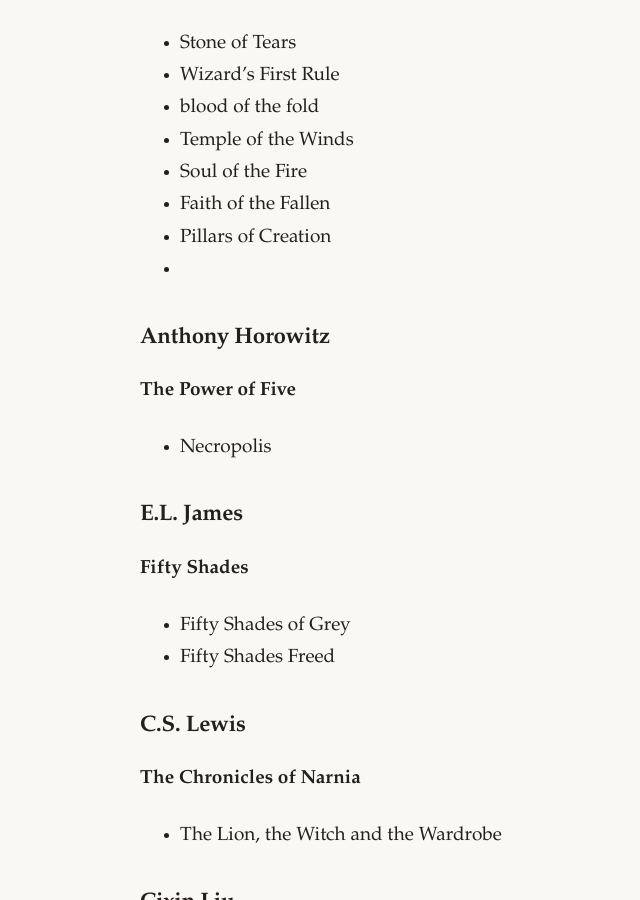
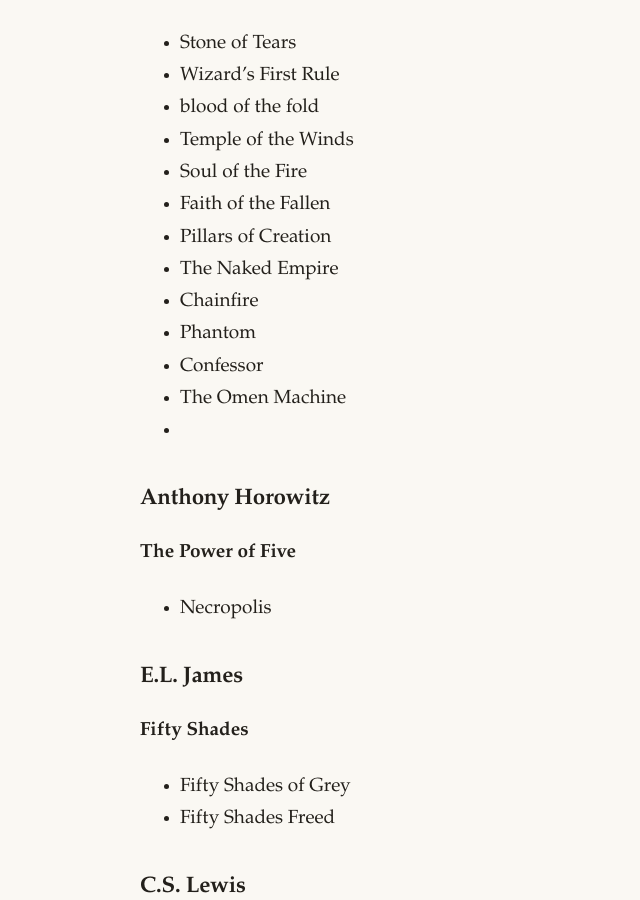
Before and after one commit to topearebi/aroamjti, a Jekyll site: the page built from books.md, in a window 1280 px wide and 900 px high, scrolled down 2541 px. Shown: the whole window, without its empty margins (196-836 px from the left). Built offline with Jekyll 4.4.1, drawn with Linux system fonts in a browser that asks for light colours.

Commit message:
Last Sync: 2026-07-04 11:40 (Mobile)

```diff
--- a/books.md
+++ b/books.md
@@ -77,6 +77,11 @@
   - Soul of the Fire
   - Faith of the Fallen
   - Pillars of Creation
+  - The Naked Empire
+  - Chainfire
+  - Phantom
+  - Confessor
+  - The Omen Machine
   -
 
 ### Anthony Horowitz
```
